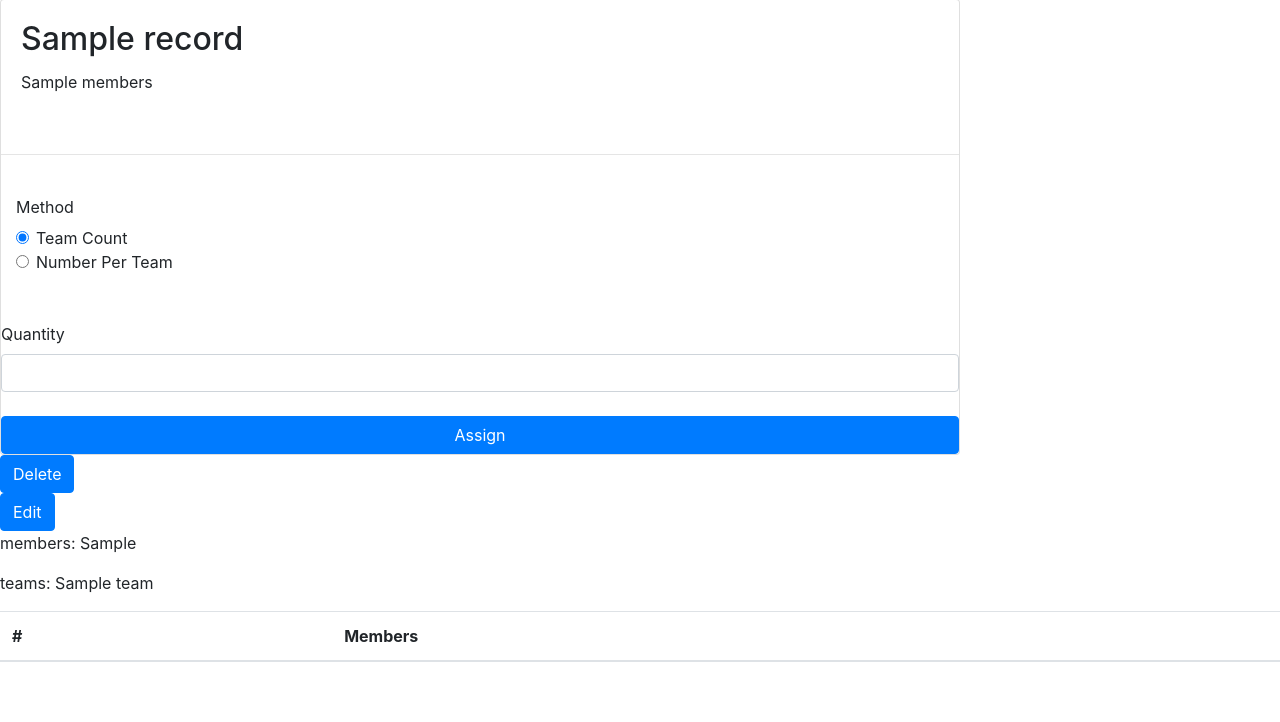
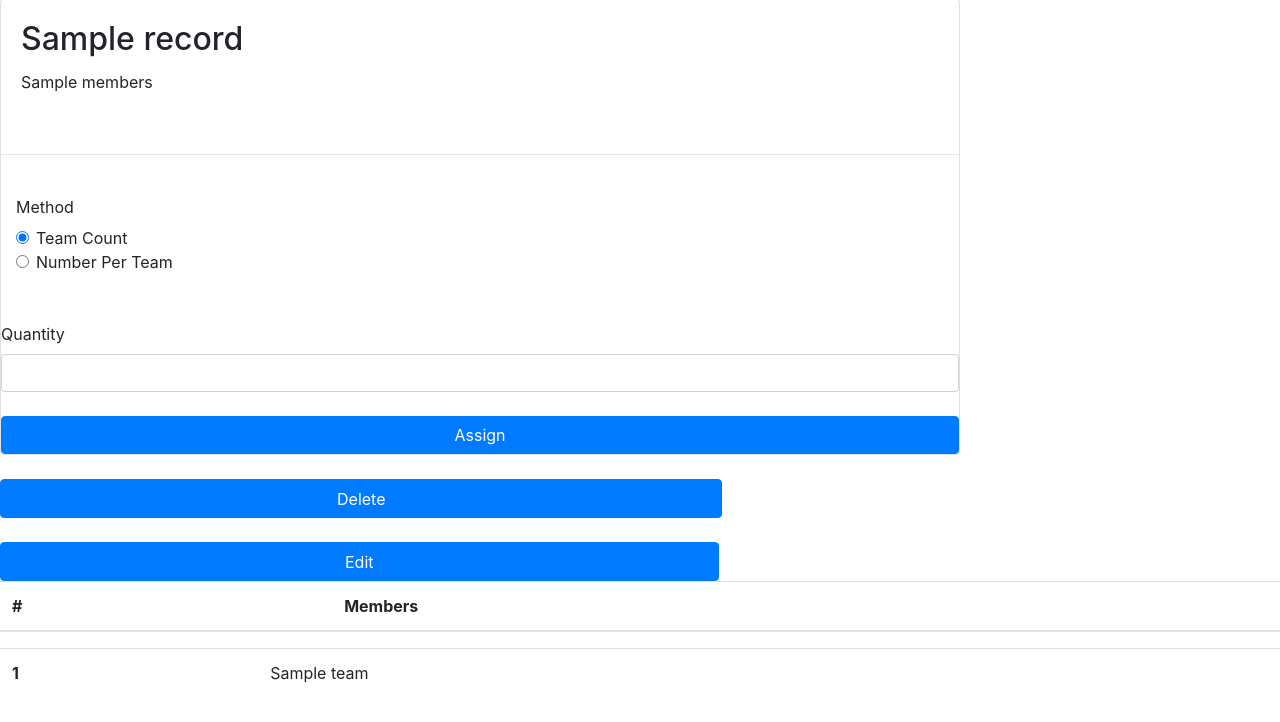
Before and after one commit to kaylyn19/codecore_homework, a Node server app: template super_team_picker/views/teams/show.ejs in a window 1280 px wide. Shown: the part 41-763 px from the top of the page. Run offline with Node 20, Linux system fonts and the light colour scheme; the template is opened without the code that fills it: most values are stand-ins (such as "Sample title", 1, 10 or a date in 2020); lists and menus that the app fills with data are empty; some libraries are stand-ins or nearby versions.

Commit message:
final draft before submission

```diff
--- a/super_team_picker/route/cohorts.js
+++ b/super_team_picker/route/cohorts.js
@@ -60,12 +60,11 @@ router.get('/:id', (req,res) => {
                 const groups = Math.ceil(shuffledMembers.length / quantity)
                 if (method === 'teamCount') {
                     separateIntoTeams(quantity)
-                    console.log('separted into teams: ', teams)
                     for (let i = 0; i < shuffledMembers.length; i++) {
                         let arrayIndex = i % quantity
                         teams[arrayIndex].push(shuffledMembers[i])
                     } console.log(teams)
-                } else {
+                } else if (method === 'numberPerTeam') {
                     separateIntoTeams(groups)
                     for (let j = 0; j < shuffledMembers.length; j++) {
                         let arrayIndex = j % groups
--- a/super_team_picker/views/teams/show.ejs
+++ b/super_team_picker/views/teams/show.ejs
@@ -29,21 +29,17 @@
         <button type="submit" class="btn btn-primary">Assign</button>
     </div>
 </form>
-
+<br>
 <form action="/cohorts/<%= record.id%>" method=POST >
     <input type="hidden" value="Delete" name='_method'>
-    <button type="submit" value="Delete" class="btn btn-primary">Delete</button>
+    <button type="submit" value="Delete" class="btn btn-primary" style="padding:0.4em 21em 0.4em 21em">Delete</button>
 </form>
-
+<br>
 <form action="/cohorts/<%= record.id%>/edit">
-    <button type="submit" value="Edit" class="btn btn-primary">Edit</button>
+    <button type="submit" value="Edit" class="btn btn-primary" style="padding:0.4em 21.5em 0.4em 21.5em">Edit</button>
 </form>
 
 <div>
- <p>members: <%= shuffledMembers%></p>
-<p>teams: <%= teams%></p>
-
-
     <table class="table">
         <thead>
             <tr>
@@ -51,18 +47,17 @@
                 <th scope="col">Members</th>
             </tr>
         </thead>
-    <table>
+    </table>
 
-    <% for (let i = 0 ; i < teams; i++) {%>
-    </table>
-        <tbody>
-            <tr>
-                <th scope="row"><%= i%></th>
+    <% for (let i = 0 ; i < teams.length; i++) { %>
+        <table class="table">
+            <tbody>
+                <tr>
+                <th scope="row"><%= i + 1%></th>
                 <td><%= teams[i] %></td>
-            </tr>
-        </tbody>
-    </table>
+                </tr>
+            </tbody>
+        </table>
     <% } %>
 </div>
-
 <%- include("../../partials/footer")%>
```
